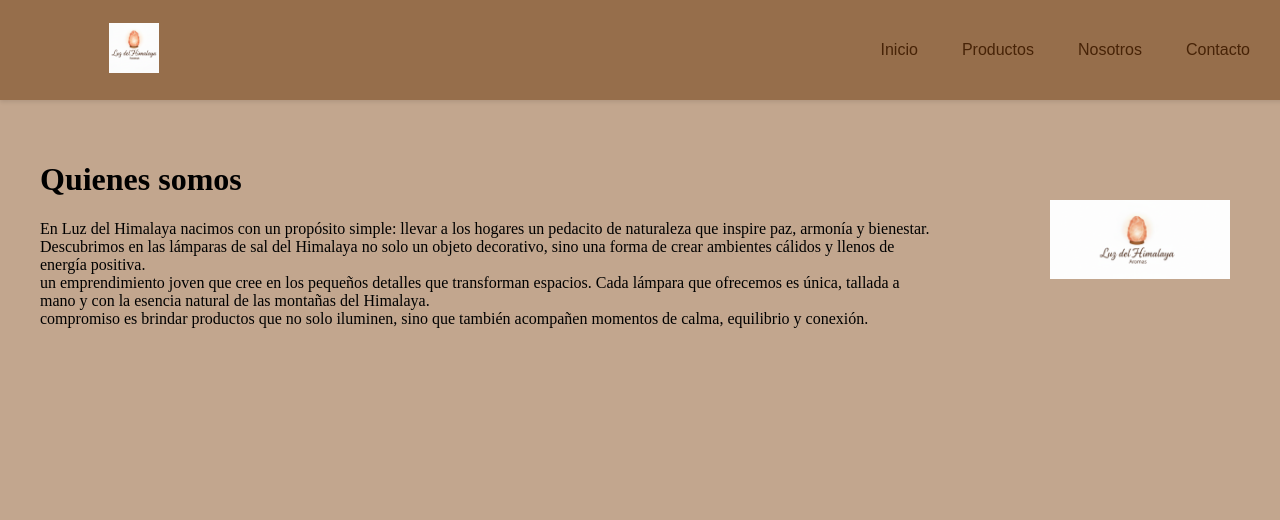
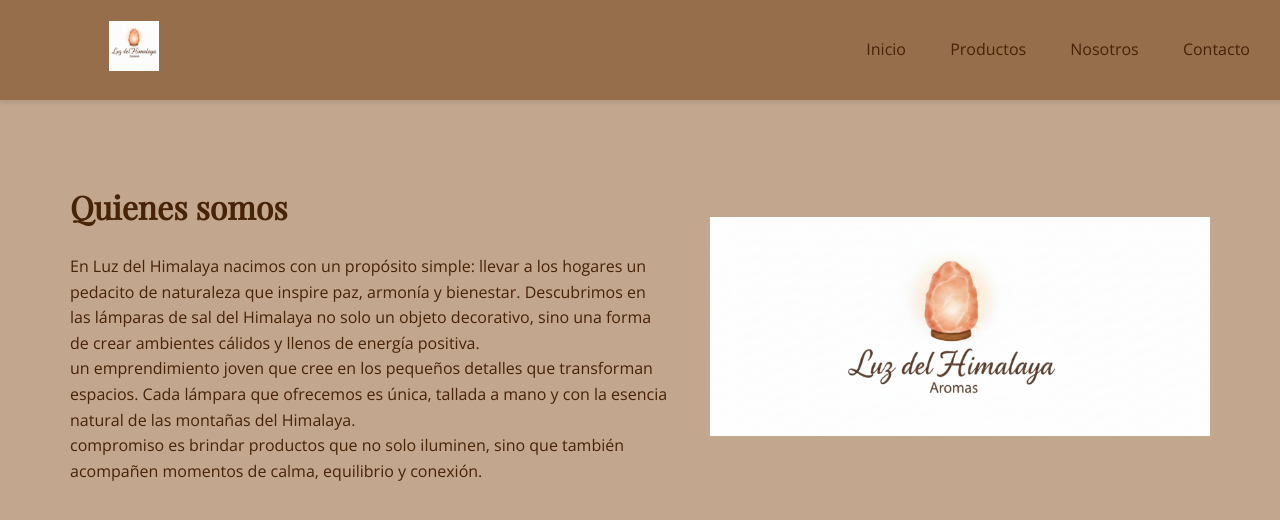
Before and after one commit to SantiagoArnejo/TRABAJO-PR-CTICO-CUATRIMESTRAL-P-GINA-WEB, a plain HTML site: page nosotros.html in a window 1280 px wide. Drawn offline with nearby package versions, Linux system fonts and the light colour scheme.

Commit message:
tipografia y sobre nosotros

```diff
--- a/nosotros.html
+++ b/nosotros.html
@@ -6,6 +6,8 @@
     <title>Nosotros</title>
     <link rel="icon" href="IMG/Icon_Pag.png">
     <link rel="stylesheet" href="style.css">
+    <link href="https://fonts.googleapis.com/css2?family=Playfair+Display&family=Open+Sans&display=swap" rel="stylesheet">
+
 </head>
 <body>
     <div class="header">
--- a/style.css
+++ b/style.css
@@ -3,6 +3,15 @@ body{
   padding: 0;
   box-sizing: border-box;
   background-color: #c2a68e;
+  font-family: 'Open Sans', sans-serif;
+  font-size: 16px;
+  line-height: 1.6;
+  color: #472307;
+}
+
+h1, h2, h3, h4, h5, h6 {
+  font-family: 'Playfair Display', serif;
+  font-weight: 700;
 }
 
 .header {
@@ -33,7 +42,7 @@ body{
   text-decoration: none;
   padding: 20px 20px;
   text-align: center;
-  font-family: Arial, sans-serif;
+  font-family: 'Open Sans', sans-serif;
   font-size: 16px;
 }
 .navegacion a:hover {
@@ -43,7 +52,7 @@ body{
   transition: background-color 0.3s, color 0.3s;
 }
 
-.quienes-container {
+/*.quienes-container {
   display: flex;
   align-items: flex-start;
   justify-content: space-between;
@@ -59,14 +68,31 @@ body{
 
 .quienes-imagen{
   position: absolute;
-  top: 100px;   /* ajustá según el área roja */
-  right: 50px;  /* si querés que esté alineado a la derecha */
-  width: 180px; /* tamaño del logo */
+  top: 100px;
+  right: 50px;
+  width: 180px;
   height: auto;
 }
 .quienes-imagen img {
   width: 100%;
   height: auto;
+}*/
+.quienes-container {
+  display: flex;
+  align-items: center;
+  justify-content: center;
+  padding: 60px 20px;
+  gap: 40px;
+  flex-wrap: wrap; /* para que se adapte en pantallas pequeñas */
+}
+
+.quienes-imagen img {
+  max-width: 500px;
+  height: auto;
+}
+
+.quienes-texto {
+  max-width: 600px;
 }
 
 .carrusel {
```
Also changed, not shown: index.html (+1 -0 lines).
